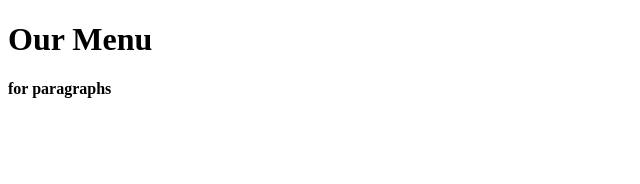
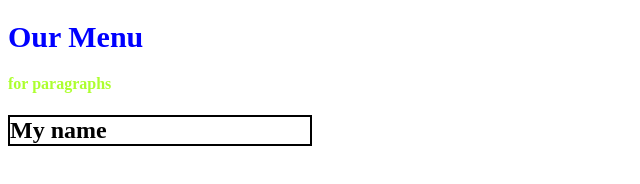
Before and after one commit to Jay-Jadhav/Coursera-test, a plain HTML site: page module2-solution/index.html in a window 1280 px wide. Shown: the whole page, without its empty margins (0-640 px from the left). Drawn offline with Linux system fonts and the light colour scheme.

Commit message:
Commiting uptil changes further changes made after

```diff
--- a/module2-solution/Styling.css
+++ b/module2-solution/Styling.css
@@ -1,3 +1,16 @@
 h1 {
   font-size: 30px;
+  color: blue;
+  font-family: ;
+  font-weight: bold;
 }
+
+.para{
+  font-family: corbel;
+  color: greenyellow;
+}
+
+#box{
+  width: 300px;
+  border: 2px solid black;
+}
--- a/module2-solution/index.html
+++ b/module2-solution/index.html
@@ -3,10 +3,12 @@
 <head>
 	 <meta charset="utf-8">
 	<title>Assignment Solution for Module 2</title>
+	<link rel="stylesheet" href="Styling.css">
 </head>
 <body>
 <h1>Our Menu</h1>
 <h3></h3>
-<h4>for paragraphs</h4>
+<h4 class="para">for paragraphs</h4>
+<h2  id=box>My name</h2>
 </body>
 </html>
```
